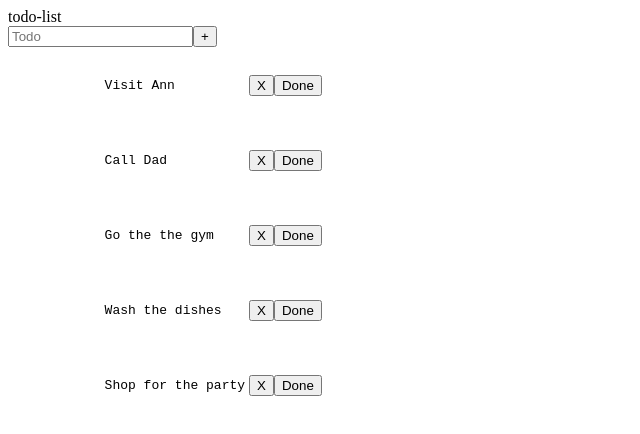
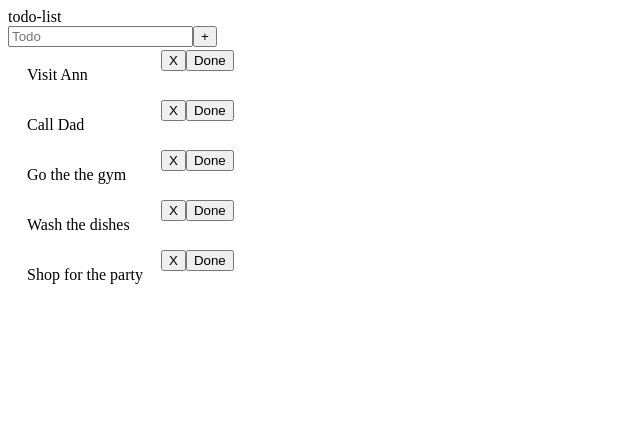
Before and after one commit to jmcmillenmusic/angular-test-project, an Angular app in the folder todo-list/: page / in a window 1280 px wide. Shown: the top 434 px of the page, without its empty margins (0-640 px from the left). Built offline with nearby package versions, Linux system fonts and the light colour scheme.

Commit message:
Utilized single-class binding to bind attributes (isDone) to tasks

```diff
--- a/todo-list/src/app/app.component.css
+++ b/todo-list/src/app/app.component.css
@@ -10,3 +10,19 @@ header {
     font-weight: bold;
     padding: 5rem 4rem
 }
+
+.is-done {
+    text-decoration: line-through;
+}
+
+tr {
+    height: 50px;
+    text-align: left;
+    flex-wrap: nowrap;
+    display: flex;
+    justify-content: space-between;
+}
+
+td {
+    margin-left: 1rem;
+}
--- a/todo-list/src/app/app.component.html
+++ b/todo-list/src/app/app.component.html
@@ -6,20 +6,23 @@
       <!-- Uses newTask ID to send its value to add() as a local reference -->
       <input type="text" placeholder="Todo" #newTask>
       <!-- (click) = onClick() -->
-      <button onclick="add(newTask.value)" (click)="add(newTask.value)" class="add-button">+</button>
+      <button onclick="add(newTask.value)" class="add-button">+</button>
     </div>
     <table>
       <!-- *ngFor creates a for loop in Angular to create components for each task in the tasks array. -->
-      <tr *ngFor="let task of tasks" class="even">
+      <tr *ngFor="let task of tasks; let i = index" [class.even]="i%2==0" [class.odd]="i%2==1">
         <td>
-          <pre>
+          <p [class.is-done] = "task.isDone">
             <!-- Double curly braces binds the data from app.component.ts -->
-            {{task}}
-          </pre>
+            {{task.title}}
+          </p>
         </td>
         <td>
-          <button onclick="remove(task)" (click)="remove(task)" class="remove-button">X</button>
-          <button onclick="markAsDone(task)" (click)="markAsDone(task)" class="done-button">Done</button>
+          <button onclick="remove(task)" class="remove-button">X</button>
+          <button onclick="task.toggleIsDone()" class="done-button">
+            <!-- Toggles the word Done to Undo when a task is done -->
+            {{task.isDone? "Undo" : "Done"}}
+          </button>
         </td>
       </tr>
     </table>
--- a/todo-list/src/app/app.component.ts
+++ b/todo-list/src/app/app.component.ts
@@ -11,32 +11,38 @@ import { RouterOutlet } from '@angular/router';
 })
 export class AppComponent {
   title = 'todo-list';
-  tasks = [
-    'Visit Ann',
-    'Call Dad',
-    'Go the the gym',
-    'Wash the dishes',
-    'Shop for the party'
+  tasks: Task[] = [
+    // New instances of the Task object
+    new Task('Visit Ann'),
+    new Task('Call Dad'),
+    new Task('Go the the gym'),
+    new Task('Wash the dishes'),
+    new Task('Shop for the party')
   ];
 
   add(newTask: string) {
-    this.tasks.push(newTask);
+    this.tasks.push(new Task(newTask));
   };
 
-  remove(existingTask: string) {
-    var userConfirmed = confirm(`Are you sure you want to remove this task? \n "${existingTask}"`);
+  remove(existingTask: Task) {
+    var userConfirmed = confirm(`Are you sure you want to remove this task? \n "${existingTask.title}"`);
     if (userConfirmed) {
       this.tasks = this.tasks.filter(task => task != existingTask);
     }
   };
 
-  markAsDone(task: string) {
-    alert('This task is done: ' + task);
-  };
+
 }
 
-class Tank {
+class Task {
   constructor(public title: string) {
 
   };
+
+  toggleIsDone() {
+    // Toggles isDone to true or false
+    this.isDone = !this.isDone;
+  };
+
+  public isDone = false;
 }
```
